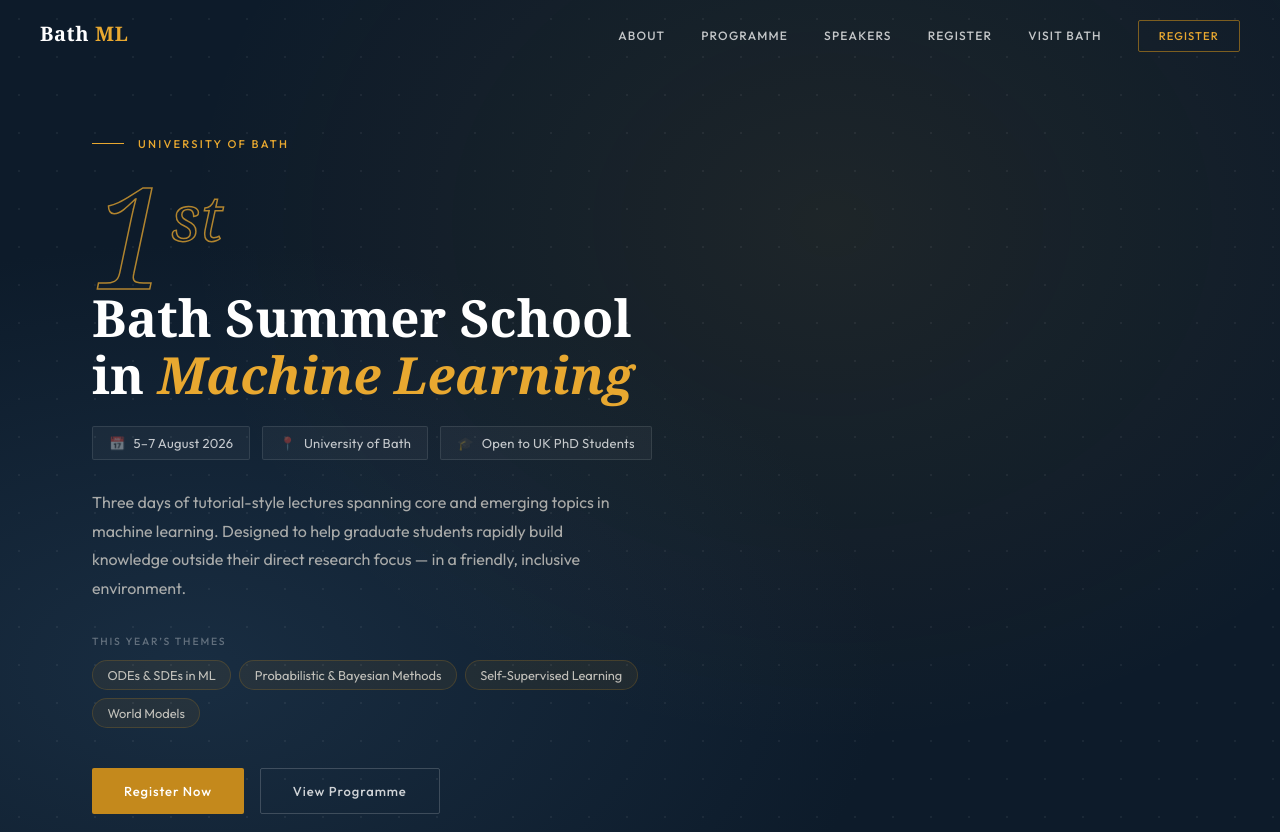
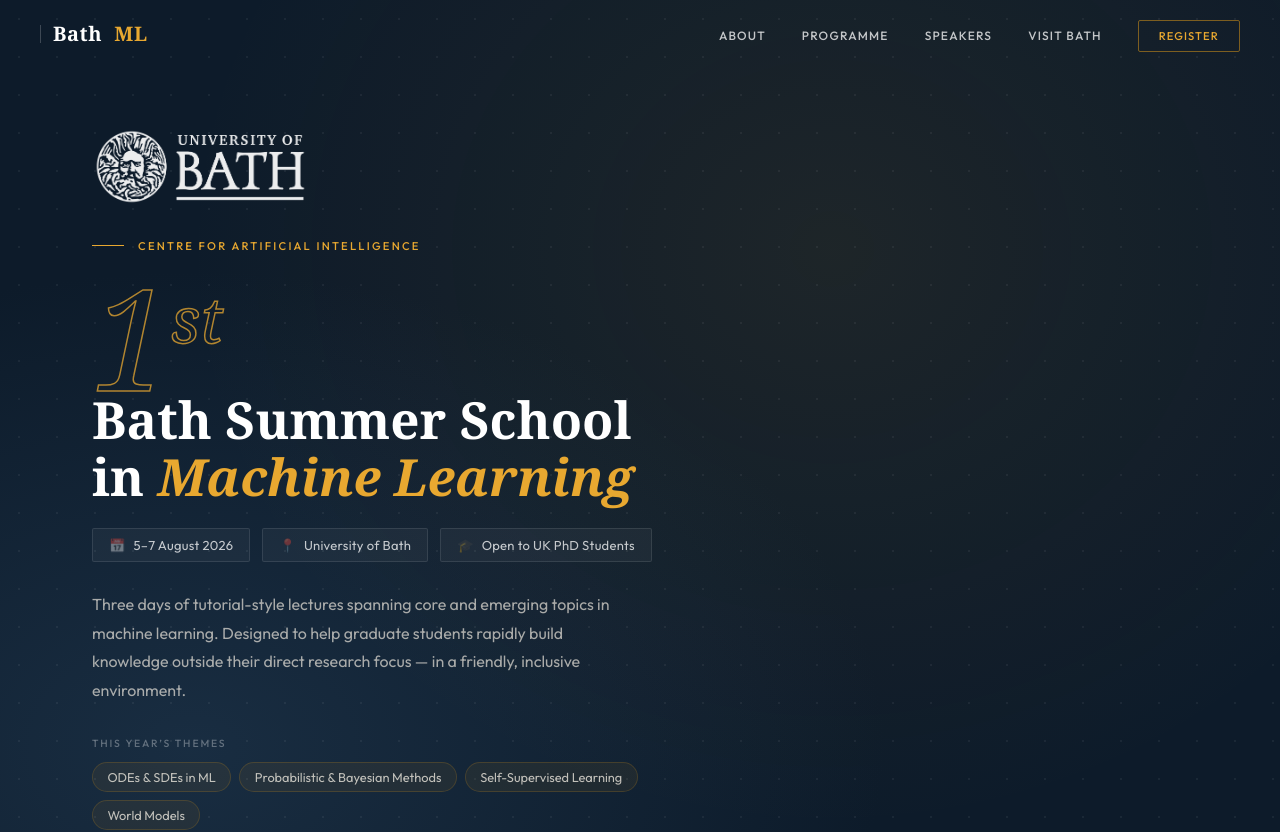
Before and after one commit to udlbook/BathMLSummerSchool, a React (Vite) app: page / in a window 1280 px wide. Shown: the top 832 px of the page. Built offline with nearby package versions, Linux system fonts and the light colour scheme; a web font is replaced by a local one.

Commit message:
added log

```diff
--- a/src/components/HeroSection.jsx
+++ b/src/components/HeroSection.jsx
@@ -1,3 +1,5 @@
+const BASE = import.meta.env.BASE_URL
+
 const TOPICS = [
   'ODEs & SDEs in ML',
   'Probabilistic & Bayesian Methods',
@@ -94,7 +96,14 @@
       <div className="hero__container">
         {/* Left: Content */}
         <div>
-          <p className="hero__label">University of Bath</p>
+          <div className="hero__institution">
+          <img
+            src={`${BASE}Uni of Bath logo (white).png`}
+            alt="University of Bath"
+            className="hero__uob-logo"
+          />
+        </div>
+        <p className="hero__label">Centre for Artificial Intelligence</p>
 
           <div className="hero__ordinal" aria-hidden="true">1<sup style={{ fontSize: '0.45em', verticalAlign: 'super' }}>st</sup></div>
 
--- a/src/components/Navbar.jsx
+++ b/src/components/Navbar.jsx
@@ -1,10 +1,11 @@
 import { useState, useEffect } from 'react'
+
+const BASE = import.meta.env.BASE_URL
 
 const NAV_LINKS = [
   { href: '#about',        label: 'About' },
   { href: '#programme',    label: 'Programme' },
   { href: '#speakers',     label: 'Speakers' },
-  { href: '#registration', label: 'Register' },
   { href: '#bath',         label: 'Visit Bath' },
 ]
 
@@ -36,6 +37,12 @@
   return (
     <header className={`navbar${scrolled ? ' navbar--scrolled' : ''}`}>
       <a href="#about" className="navbar__logo" onClick={handleLinkClick}>
+        {/* <img
+          src={`${BASE}Uni of Bath logo (white).png`}
+          alt="University of Bath"
+          className="navbar__uob-logo"
+        /> */}
+        <span className="navbar__logo-sep" aria-hidden="true" />
         Bath <span>ML</span>
       </a>
 
--- a/src/styles/main.css
+++ b/src/styles/main.css
@@ -132,8 +132,26 @@
   color: white;
   letter-spacing: 0.03em;
   line-height: 1;
+  display: flex;
+  align-items: center;
+  gap: 0.75rem;
 }
 .navbar__logo span { color: var(--gold-light); }
+
+.navbar__uob-logo {
+  height: 26px;
+  width: auto;
+  display: block;
+  flex-shrink: 0;
+}
+
+.navbar__logo-sep {
+  display: block;
+  width: 1px;
+  height: 1.125rem;
+  background: rgba(255, 255, 255, 0.2);
+  flex-shrink: 0;
+}
 
 .navbar__nav {
   display: flex;
@@ -273,6 +291,18 @@
 @keyframes hero-fade-up {
   from { opacity: 0; transform: translateY(1.75rem); }
   to   { opacity: 1; transform: none; }
+}
+
+.hero__institution {
+  margin-bottom: 1.5rem;
+  animation: hero-fade-up 0.7s var(--ease-smooth) 0.05s both;
+}
+
+.hero__uob-logo {
+  height: 78px;
+  width: auto;
+  display: block;
+  opacity: 0.92;
 }
 
 .hero__label {
@@ -442,6 +472,7 @@
     text-align: center;
     padding-bottom: 4rem;
   }
+  .hero__institution { display: flex; justify-content: center; }
   .hero__label { justify-content: center; }
   .hero__description { margin-left: auto; margin-right: auto; }
   .hero__meta { justify-content: center; }
```
Also changed, not shown: assets/Uni of Bath logo (white).png (added), 1 other file (tests, documents, lock files or other folders).
